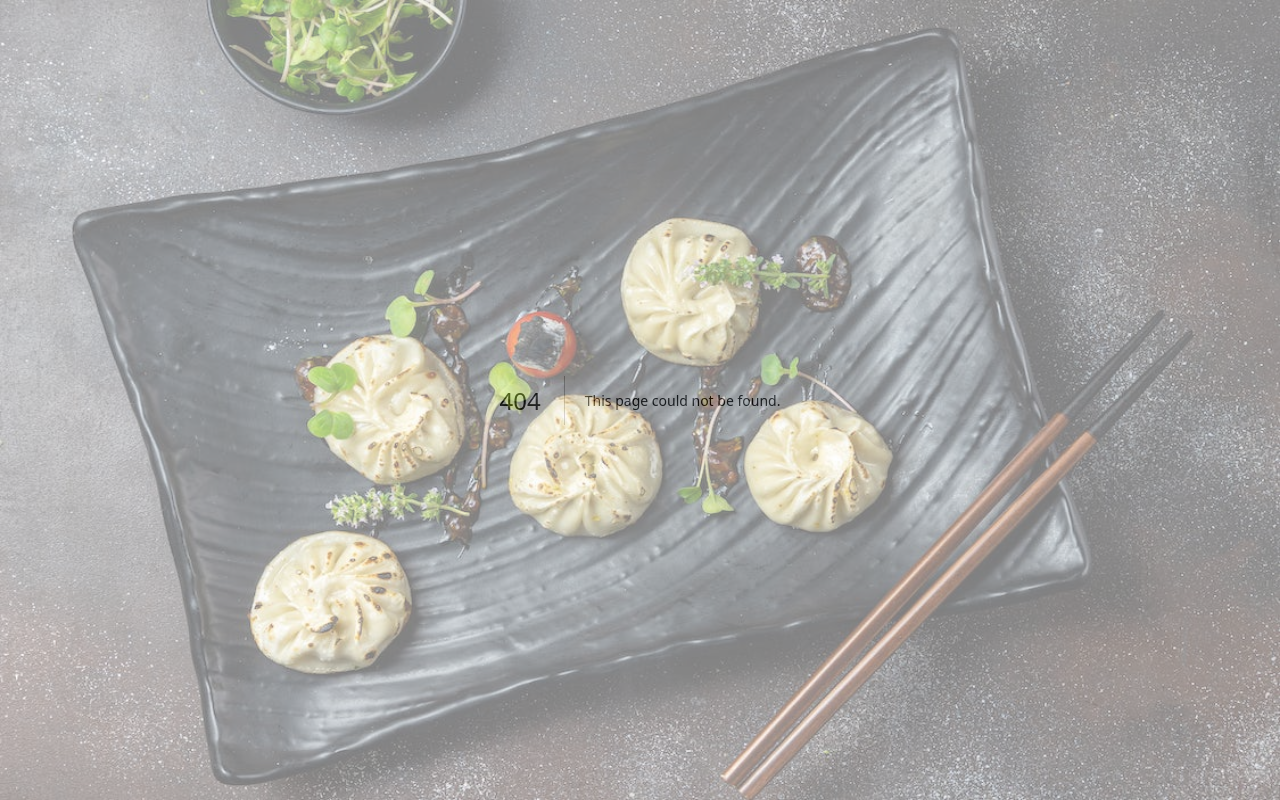
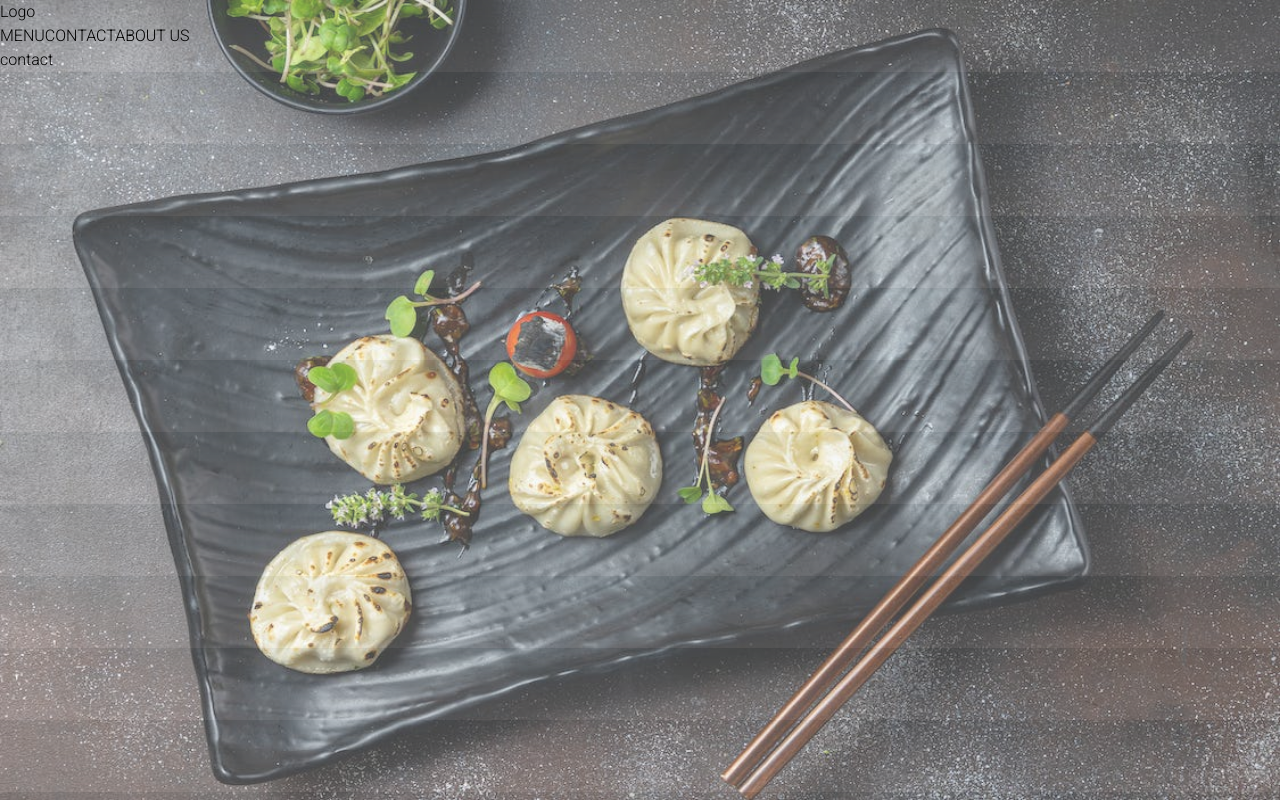
Before and after one commit to abish-desu/gyoza, a Next.js app: page /contact in a window 1280 px wide. Before the commit this address had no page. Built offline with nearby package versions, Linux system fonts and the light colour scheme.

Commit message:
nav-setup

```diff
--- a/components/Navbar/List.tsx
+++ b/components/Navbar/List.tsx
@@ -1,9 +1,42 @@
-import React from 'react'
+"use client";
+import { usePathname } from "next/navigation";
+
+import Link from "next/link";
+import React from "react";
 
 const List = () => {
+  const navLinks = [
+    {
+      href: "/menu",
+      name: "MENU",
+    },
+    {
+      href: "/contact",
+      name: "CONTACT",
+    },
+    {
+      href: "/about",
+      name: "ABOUT US",
+    },
+  ];
+  const pathname = usePathname();
+
   return (
-    <div>List</div>
-  )
-}
+    <>
+      {navLinks.map((link) => {
+        const isActive = pathname.startsWith(link.href);
 
-export default List
+        return (
+
+          <Link
+            className={isActive ? "text-blue" : "text-white"}
+            href={link.href}
+            key={link.name}
+          >{link.name}</Link>
+        );
+      })}
+    </>
+  );
+};
+
+export default List;
--- a/components/Navbar/Navbar.tsx
+++ b/components/Navbar/Navbar.tsx
@@ -1,9 +1,13 @@
 import React from 'react'
-
+import Logo from './Logo'
+import List from './List'
 const Navbar = () => {
   return (
-    <div>Navbar</div>
+    <div>
+      <Logo/>
+      <List/>
+    </div>
   )
 }
 
-export default Navbar
+export default Navbar;
--- a/src/app/about/page.tsx
+++ b/src/app/about/page.tsx
@@ -0,0 +1,9 @@
+import React from 'react'
+
+const About = () => {
+  return (
+    <div>About</div>
+  )
+}
+
+export default About
--- /dev/null
+++ b/src/app/contact/page.tsx
@@ -0,0 +1,9 @@
+import React from 'react'
+
+const Contact = () => {
+  return (
+    <div>contact</div>
+  )
+}
+
+export default Contact
--- a/src/app/globals.css
+++ b/src/app/globals.css
@@ -1,3 +1,5 @@
+@import url("https://fonts.googleapis.com/css2?family=Roboto:wght@100;300&display=swap");
+
 @tailwind base;
 @tailwind components;
 @tailwind utilities;
@@ -24,4 +26,15 @@ body {
       rgb(var(--background-end-rgb))
     )
     rgb(var(--background-start-rgb));
+
 }
+
+
+@layer base {
+  html {
+    font-family: "Roboto", sans-serif;
+  }
+}
+body {
+  margin: 0px;
+}
--- a/src/app/layout.tsx
+++ b/src/app/layout.tsx
@@ -1,8 +1,7 @@
 import "./globals.css";
 import type { Metadata } from "next";
-import { Inter } from "next/font/google";
 import Image from "next/image";
-const inter = Inter({ subsets: ["latin"] });
+import Navbar from "../../components/Navbar/Navbar";
 
 export const metadata: Metadata = {
   title: "Gyoza",
@@ -16,14 +15,14 @@ export default function RootLayout({
 }) {
   return (
     <html lang="en">
-      <body className={inter.className}>
+      <body>
         <Image
           layout="fill"
-          className="absoulte opacity-50 "
+          className="absoulte opacity-70 -z-10"
           alt="momo"
           src="/momo.jpeg"
         />
-
+        <Navbar/>
         {children}
       </body>
     </html>
--- a/src/app/menu/page.tsx
+++ b/src/app/menu/page.tsx
@@ -1,9 +1,9 @@
 import React from 'react'
 
-const page = () => {
+const Menu = () => {
   return (
     <div>page</div>
   )
 }
 
-export default page
+export default Menu;
--- a/src/app/page.tsx
+++ b/src/app/page.tsx
@@ -1,10 +1,10 @@
 import React from "react";
-import Image from "next/legacy/image";
+import Link from "next/link";
 const page = () => {
   return (
  <div>
-<h1>HOME</h1>
-  </div>
+home
+</div>
   );
 };
 
```
Also changed, not shown: src/app/new/page.tsx (renamed from src/app/location/page.tsx).
